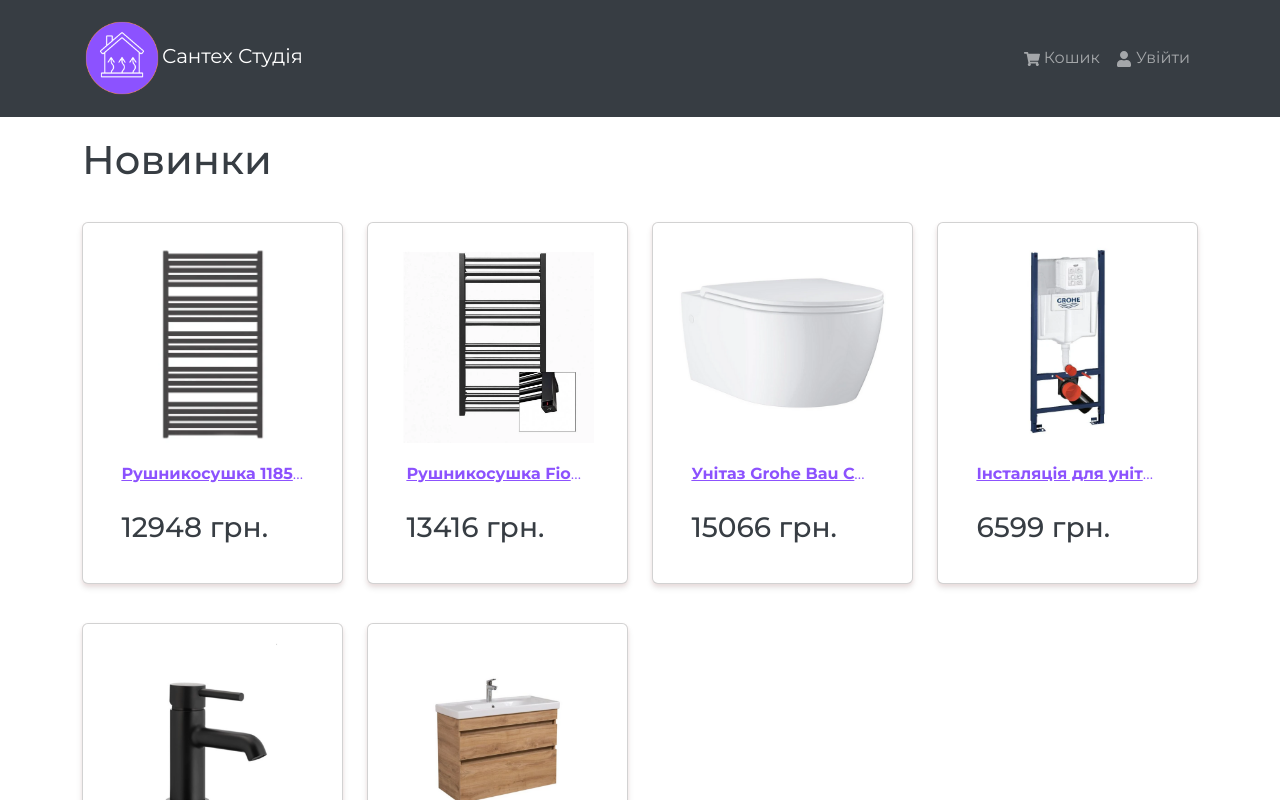
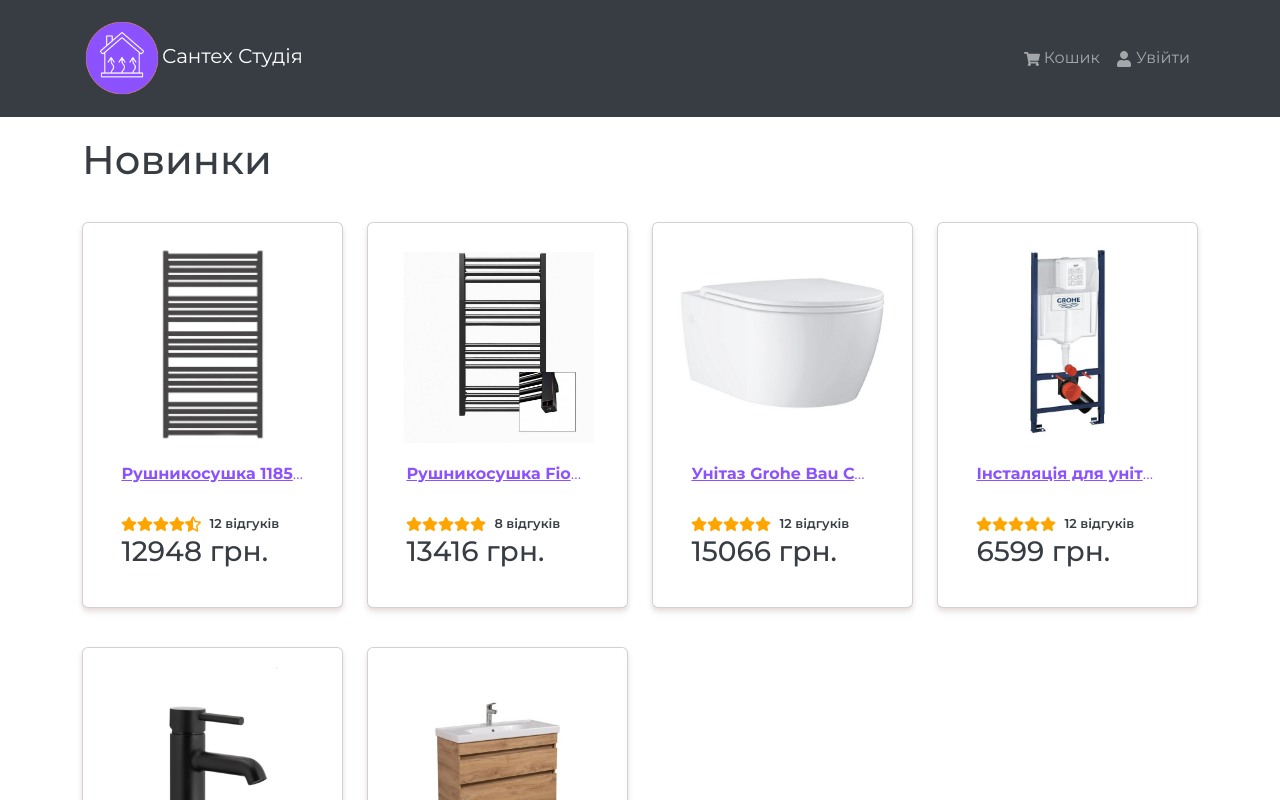
Before and after one commit to sofishaaa/plumbingStore-demo, a React (Create React App) app in the folder frontend/: page / in a window 1280 px wide. Shown: the top 800 px of the page. Built offline with nearby package versions, Linux system fonts and the light colour scheme.

Commit message:
Added raiting

```diff
--- a/frontend/src/components/Product.jsx
+++ b/frontend/src/components/Product.jsx
@@ -1,5 +1,6 @@
 import { Card, CardBody, CardText } from 'react-bootstrap'
 import { Link } from 'react-router-dom'
+import Rating  from './Rating'
 
 export const Product = ( { Product }) => {
   return (
@@ -11,13 +12,18 @@
           style={{ height: '200px', objectFit: 'contain' }}
         />
       </Link>
-
       <CardBody>
         <Link to={`/product/${Product._id}`}>
           <Card.Title as='div' className='product-title'>
             <strong>{Product.name}</strong>
           </Card.Title>
         </Link>
+
+        <Card.Text as='div'>
+          <Rating value={ Product.rating } text={`${Product.numReviews}
+          відгуків`} />
+        </Card.Text>
+
         <CardText as="h3">
           {Product.price} грн.
         </CardText>
--- /dev/null
+++ b/frontend/src/components/Rating.jsx
@@ -0,0 +1,56 @@
+import React from 'react'
+import  {FaStar, FaStarHalfAlt, FaRegStar} from 'react-icons/fa'
+
+export const Rating = ({ value, text }) => {
+  return (
+    <div className='raiting'>
+      <span>
+        {value >= 1 ? (
+          <FaStar color='orange' />
+        ) : value >= 0.5 ? (
+          <FaStarHalfAlt color='orange' />
+        ) : (
+          <FaRegStar color='orange' />
+        )}
+      </span>
+      <span>
+        {value >= 2 ? (
+          <FaStar color='orange' />
+        ) : value >= 1.5 ? (
+          <FaStarHalfAlt color='orange' />
+        ) : (
+          <FaRegStar color='orange' />
+        )}
+      </span>
+      <span>
+        {value >= 3 ? (
+          <FaStar color='orange' />
+        ) : value >= 2.5 ? (
+          <FaStarHalfAlt color='orange' />
+        ) : (
+          <FaRegStar color='orange' />
+        )}
+      </span>
+      <span>
+        {value >= 4 ? (
+          <FaStar color='orange' />
+        ) : value >= 3.5 ? (
+          <FaStarHalfAlt color='orange' />
+        ) : (
+          <FaRegStar color='orange' />
+        )}
+      </span>
+      <span>
+        {value >= 5 ? (
+          <FaStar color='orange' />
+        ) : value >= 4.5 ? (
+          <FaStarHalfAlt color='orange' />
+        ) : (
+          <FaRegStar color='orange' />
+        )}
+      </span>
+      <span className="rating-text">{text && text}</span>
+    </div>
+  )
+}
+export default Rating
```
